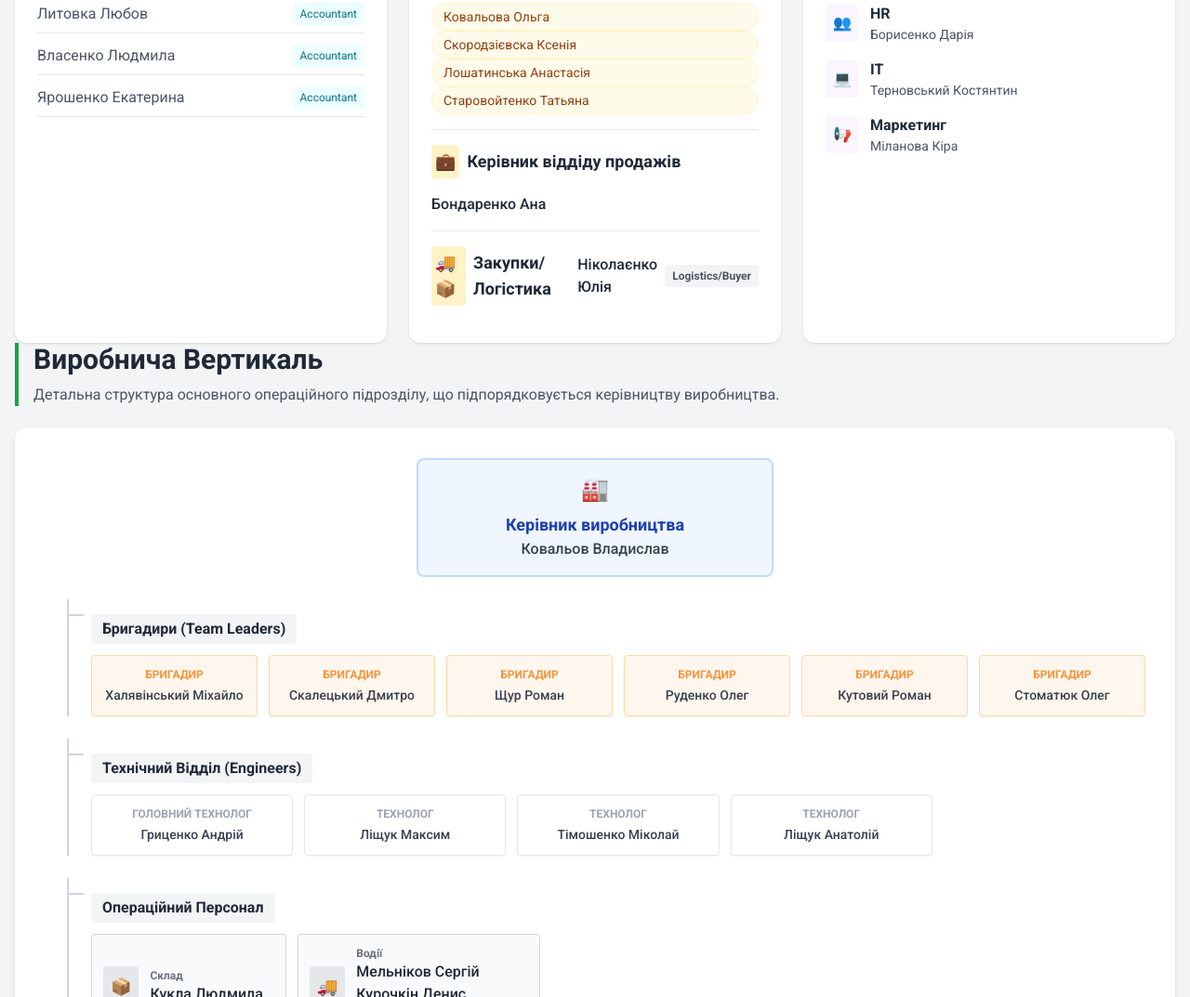
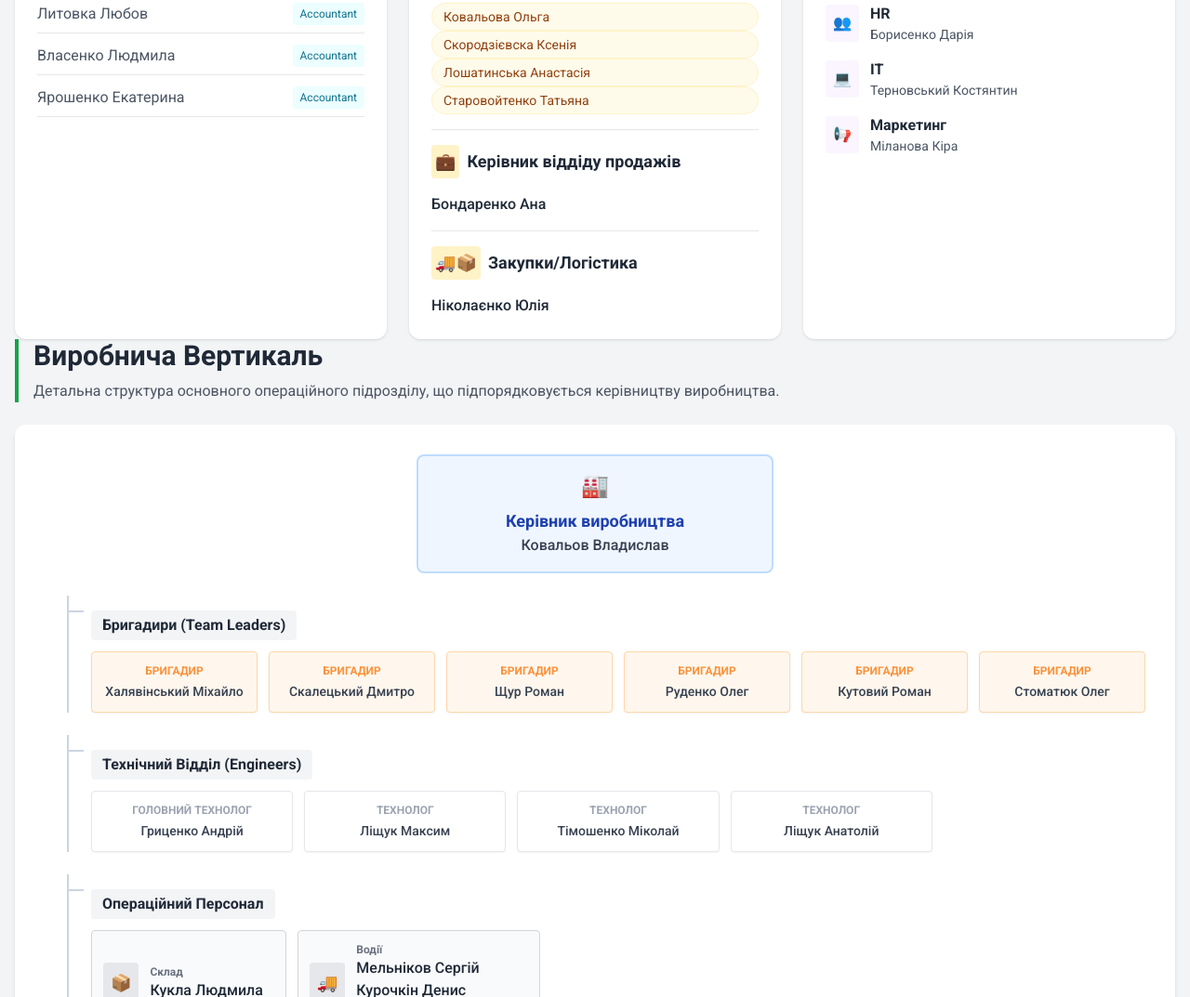
Before and after one commit to bastionbc2024-hub/Structure-of-the-Team, a plain HTML site: page index.html in a window 1280 px wide. Shown: the part 1069-2142 px from the top of the page at 93% size. Drawn offline with nearby package versions, Linux system fonts and the light colour scheme.

Commit message:
Update index.html

```diff
--- a/index.html
+++ b/index.html
@@ -241,9 +241,9 @@
                     <div class="mt-4 pt-4 border-t">
                        <h3 class="font-bold text-lg mb-4 flex items-center gap-2">
                         <span class="bg-amber-100 text-amber-600 p-1 rounded">🚚📦</span> Закупки/Логістика
+                              </h3>
                         <div class="flex items-center gap-2 text-sm sm:text-base">
                              <span class="text-gray-800 font-medium">Ніколаєнко Юлія</span>
-                             <span class="text-xs bg-gray-100 text-gray-600 px-2 py-1 rounded">Logistics/Buyer</span>
                         </div>
                     </div>
                 </div>
```
